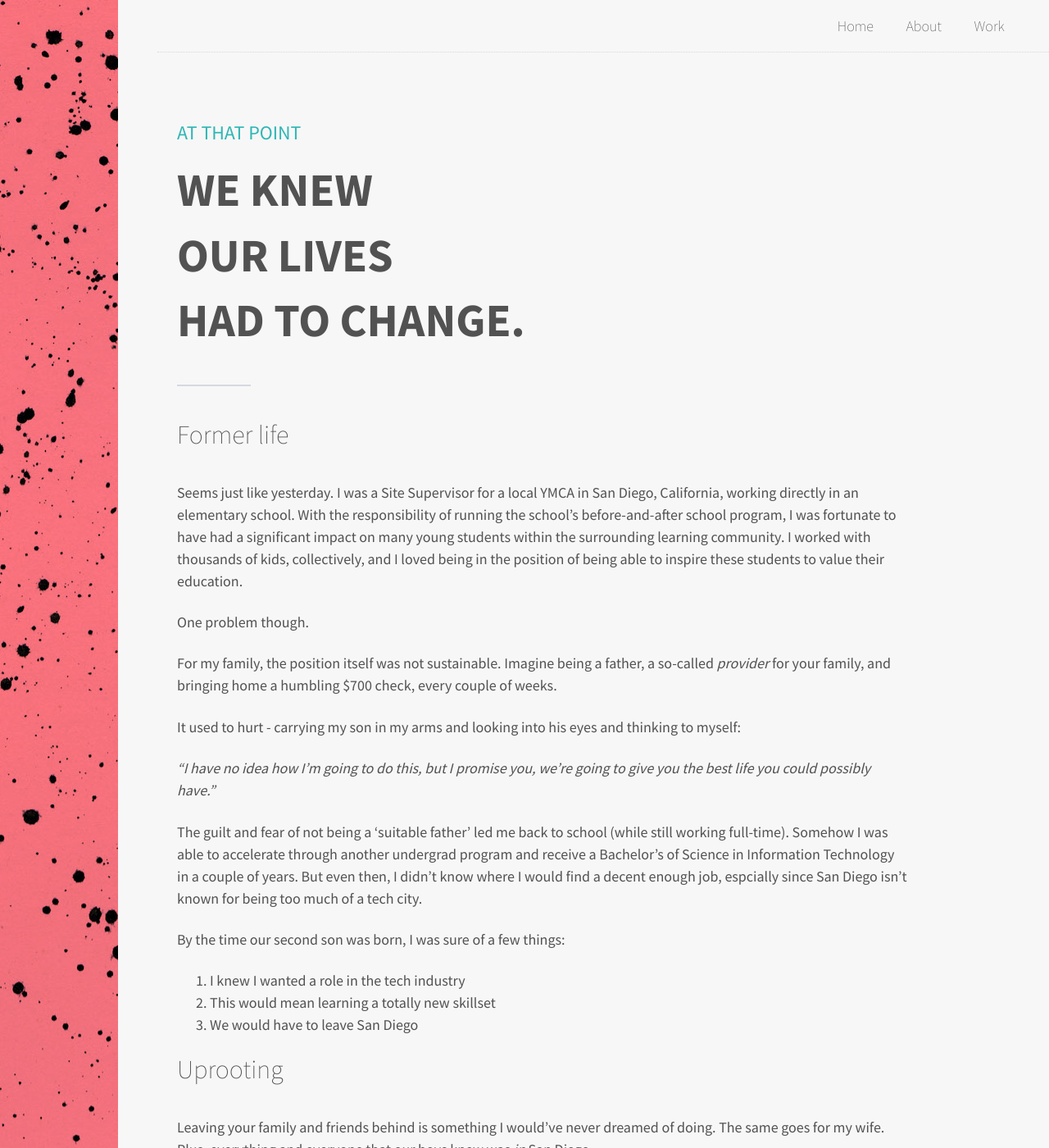
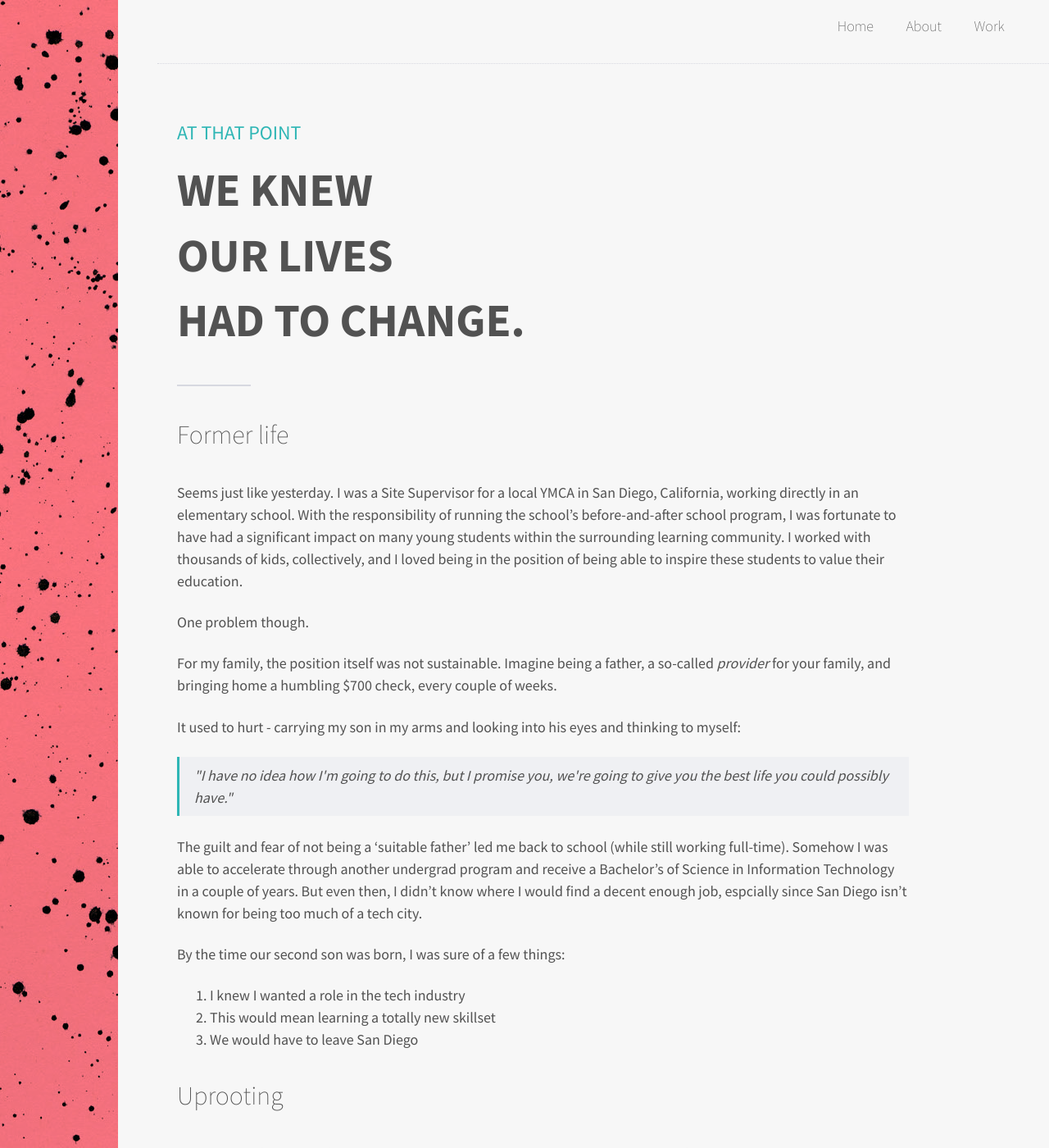
Before and after one commit to techtolentino/digital-card, a Jekyll site: the page built from about.md, in a window 1280 px wide and 1400 px high. Shown: the whole window at 82% size. Built offline with Jekyll 4.4.1, drawn with Linux system fonts in a browser that asks for light colours; some of the changed text lies outside the part shown.

Commit message:
about updates

```diff
--- a/_sass/_typography.scss
+++ b/_sass/_typography.scss
@@ -15,7 +15,6 @@
 h3 {
     font-size: 1.777em;
     font-weight: 200;
-    margin-top: 0;
 }
 
 h4 {
@@ -37,6 +36,11 @@
 
 p {
     margin-bottom: 1.3em;
+}
+
+ul,
+ol {
+    margin-bottom: 1.777em;
 }
 
 .link {
--- a/_sass/_utilities.scss
+++ b/_sass/_utilities.scss
@@ -30,4 +30,11 @@
     &--italics {
         font-style: italic;
     }
+
+    &--quote {
+        border-left: 3px solid $cool-color;
+        padding: .5em 1em .5em 1em;
+        font-style: italic;
+        background: lighten($gray-color, 8.5%);
+    }
 }
--- a/about.md
+++ b/about.md
@@ -16,7 +16,7 @@
 
 It used to hurt - carrying my son in my arms and looking into his eyes and thinking to myself:
 
-_"I have no idea how I'm going to do this, but I promise you, we're going to give you the best life you could possibly have."_
+<p class="text--quote">"I have no idea how I'm going to do this, but I promise you, we're going to give you the best life you could possibly have."</p>
 
 The guilt and fear of not being a 'suitable father' led me back to school (while still working full-time). Somehow I was able to accelerate through another undergrad program and receive a Bachelor's of Science in Information Technology in a couple of years. But even then, I didn't know where I would find a decent enough job, espcially since San Diego isn't known for being too much of a tech city.
 
@@ -28,7 +28,13 @@
 
 ### Uprooting
 
-Leaving your family and friends behind is something I would've never dreamed of doing. The same goes for my wife. Plus, everything and everyone that our boys knew was _in_ San Diego.
+Leaving your family and friends behind is something we would've never dreamed of doing. Plus, everything and everyone that our boys knew was _in_ San Diego. But, after learning that I was accepted into a software development camp in Austin, TX, my wife and I made the life-altering decision to take the risk, sacrifice the comforts of being _at home_, and move.
+
+The transition was not easy, it wasn't cheap, and it didn't come without a ton of struggle. For once in our lives, we had no one - no family, no friends, no understanding of the landscape, and no idea how we'd make it work. All we had were each other and the hopes of a better opportunity and future.
+
+On the morning of March 2nd, 2014, we left the sunny west coast and bid farewell to San Diego.
+
+When we arrived, it was 28<sup> ºF</sup>...
 
 ### New heights
 
```
